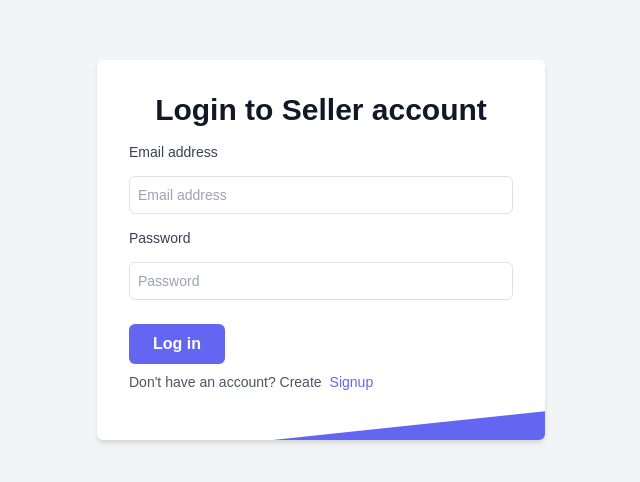
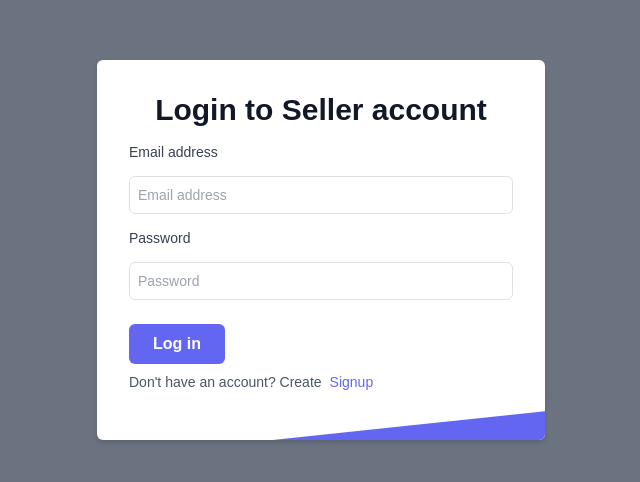
Before and after one commit to nishanthspk/BOOK-STORE, a React (Vite) app in the folder Frontend/: page /slogin in a window 1280 px wide. Shown: the part 150-632 px from the top of the page, without its empty margins (319-959 px from the left). Built offline with nearby package versions, Linux system fonts and the light colour scheme.

Commit message:
Background

```diff
--- a/Frontend/src/Seller/Slogin.jsx
+++ b/Frontend/src/Seller/Slogin.jsx
@@ -39,7 +39,7 @@
     <div >
 
 
-    <div className="flex items-center justify-center min-h-screen bg-gray-100">
+    <div className="flex items-center justify-center min-h-screen bg-gray-500">
       <div className="relative max-w-md w-full bg-white p-8 rounded-md shadow-md overflow-hidden">
         {/* Front side of the card */}
 
```
